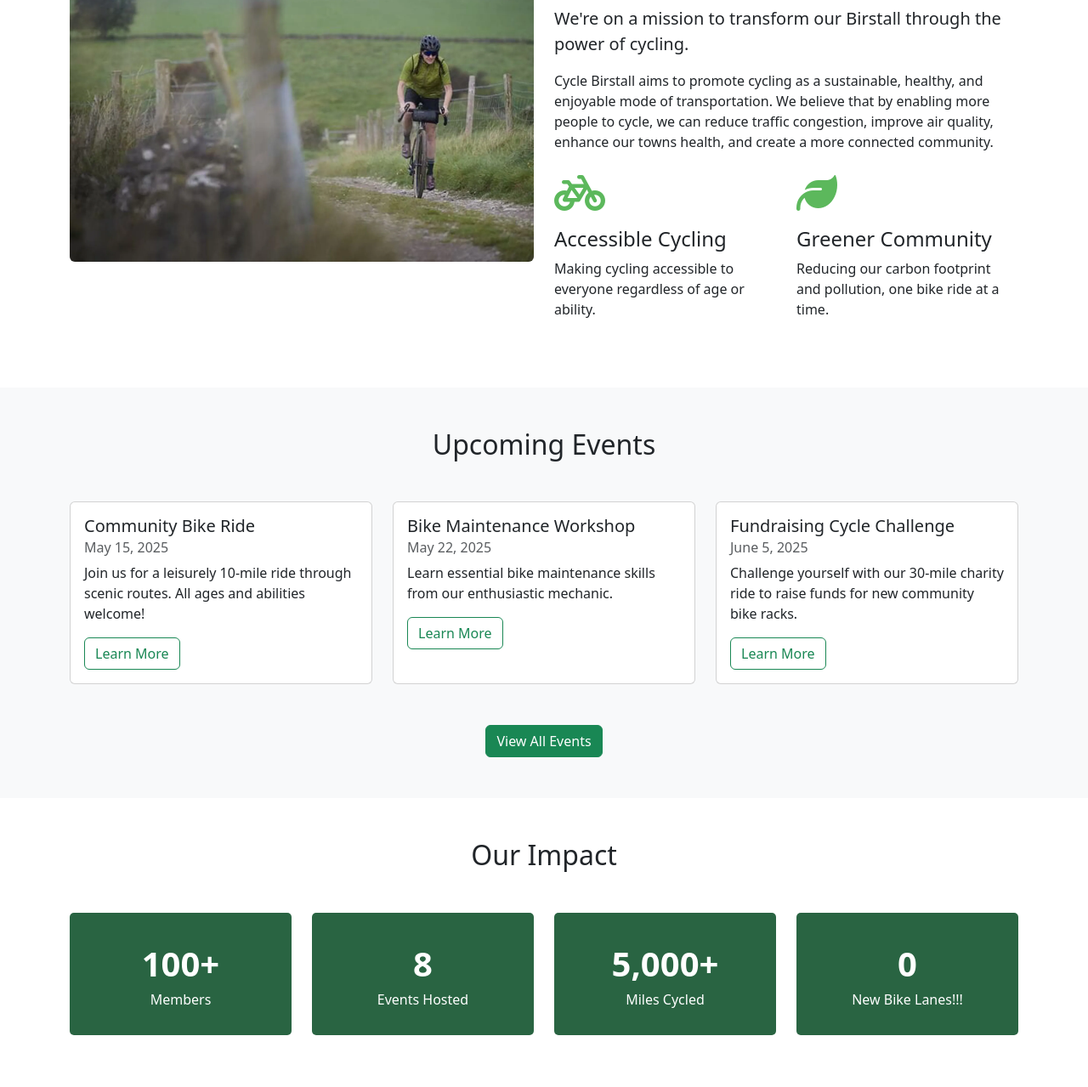
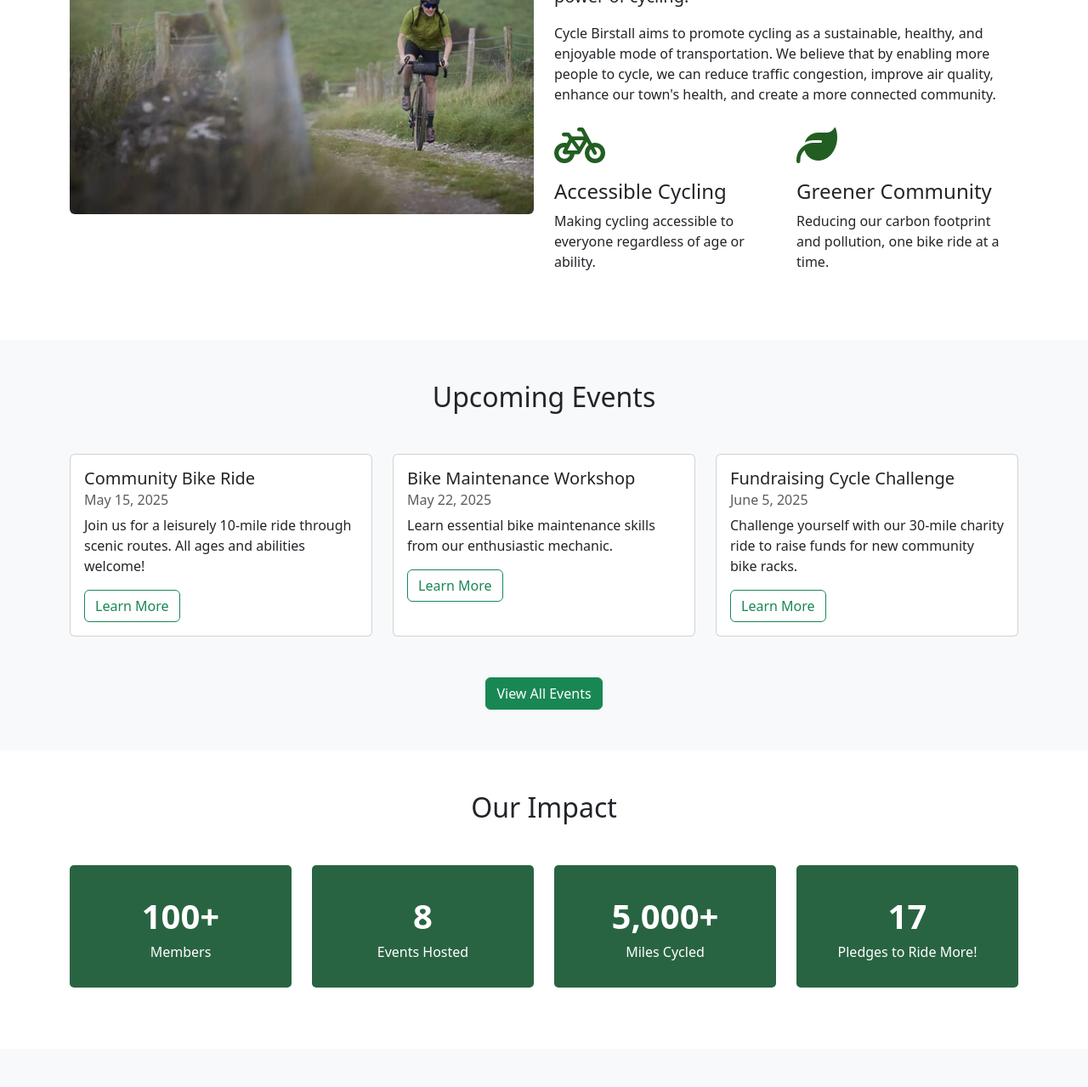
Before and after one commit to rclarke87/cycle-birstall, an Eleventy site: page src/index.md in a window 1280 px wide. Shown: the part 662-1941 px from the top of the page at 85% size. Built offline with nearby package versions, Linux system fonts and the light colour scheme; Eleventy itself is replaced by a stand-in of ours; files that its build step writes are made by us from their sources.

Commit message:
minor formatting amends

```diff
--- a/src/_includes/base.njk
+++ b/src/_includes/base.njk
@@ -4,7 +4,7 @@
 <body>
   {% include "components/nav.njk" %}
   <header>
-    <h1>{{ title }}</h1>
+    {# <h1>{{ title }}</h1> #}
   </header>
 
     <main>
@@ -12,7 +12,7 @@
     {% include "components/about.njk" %}
     {% include "components/events.njk" %}
     {% include "components/impact.njk" %}
-  {% include "components/testimonials.njk" %}
+    {% include "components/testimonials.njk" %}
 
 
     {% include "components/footer.njk" %}
--- a/src/_includes/components/about.njk
+++ b/src/_includes/components/about.njk
@@ -19,7 +19,7 @@
           Cycle Birstall aims to promote cycling as a sustainable, healthy, and
           enjoyable mode of transportation. We believe that by enabling more
           people to cycle, we can reduce traffic congestion, improve air
-          quality, enhance our towns health, and create a more connected
+          quality, enhance our town's health, and create a more connected
           community.
         </p>
         <div class="row mt-4">
--- a/src/_includes/components/head.njk
+++ b/src/_includes/components/head.njk
@@ -23,7 +23,7 @@
 
       .feature-icon {
         font-size: 3rem;
-        color: #5cb85c;
+        color:rgb(34, 94, 34);
         margin-bottom: 1rem;
       }
 
--- a/src/_includes/components/impact.njk
+++ b/src/_includes/components/impact.njk
@@ -22,8 +22,8 @@
           </div>
           <div class="col-md-3 mb-4">
             <div class="counter-box">
-              <div class="count">0</div>
-              <p class="mb-0">New Bike Lanes!!!</p>
+              <div class="count">17</div>
+              <p class="mb-0">Pledges to Ride More!</p>
             </div>
           </div>
         </div>
```
